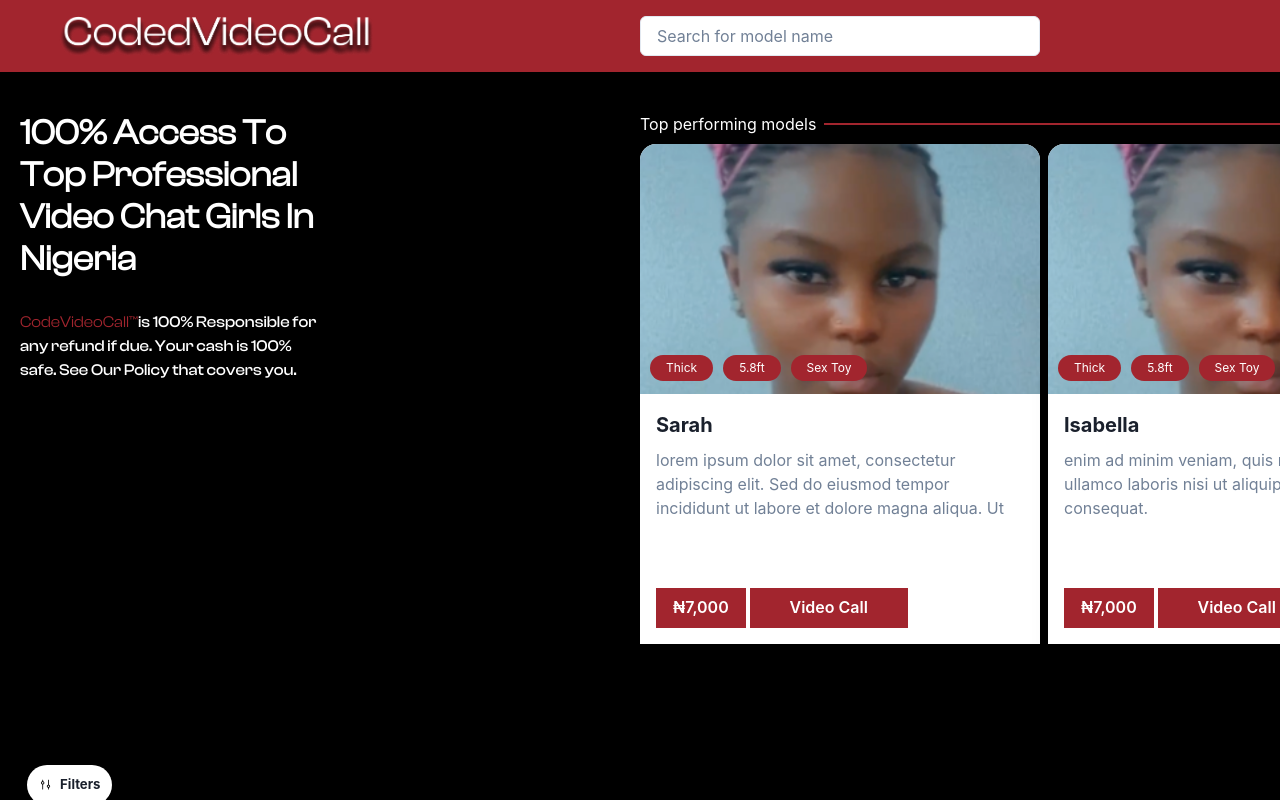
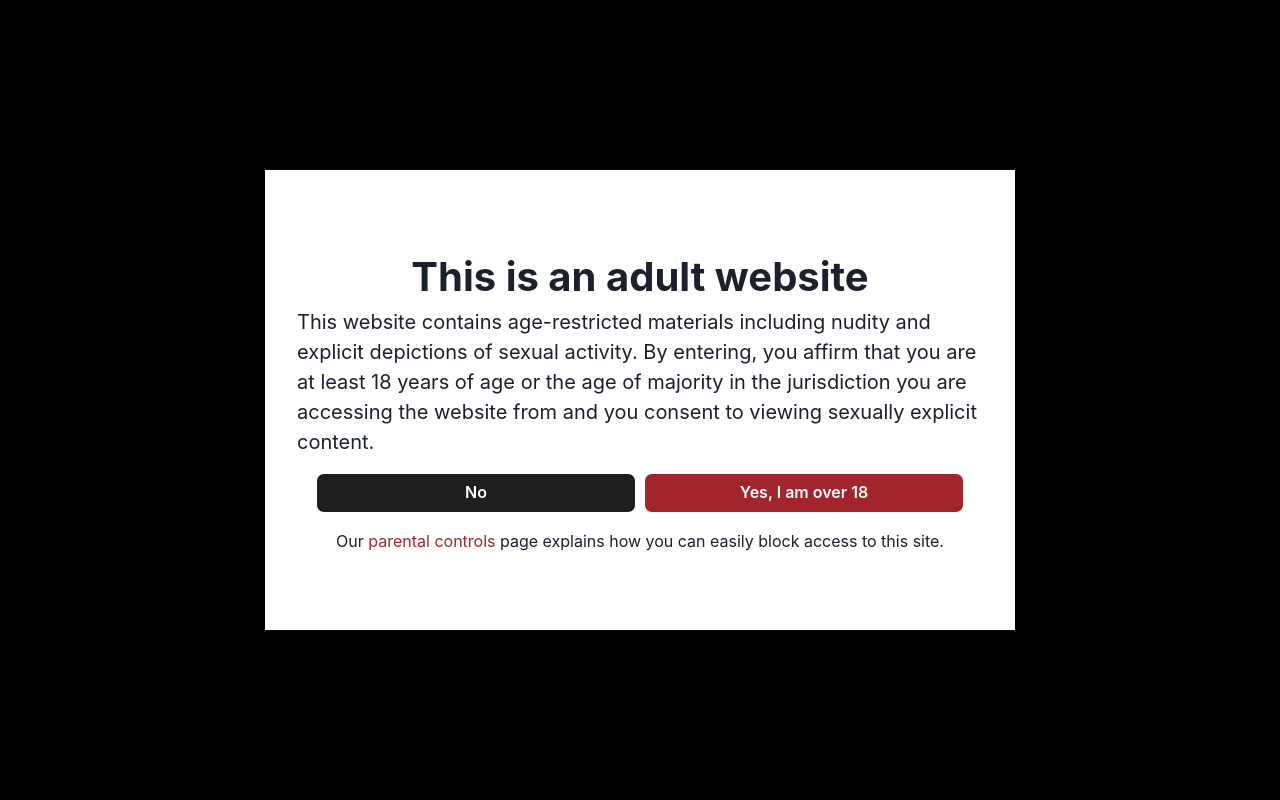
Before and after one commit to codiejay/poki-scrapie, a Next.js app: page / in a window 1280 px wide. Shown: the top 800 px of the page. Built offline with nearby package versions, Linux system fonts and the light colour scheme.

Commit message:
age verification for adults to access the site

```diff
--- /dev/null
+++ b/src/Components/Global/AgePopup.js
@@ -0,0 +1,126 @@
+'use client';
+import { Box, Button, Flex, Link, Text } from '@chakra-ui/react';
+import { useEffect, useState } from 'react';
+
+const AgePopup = () => {
+  const [showAgeVerificationPrompt, setShowAgeVerificationPrompt] =
+    useState(false);
+
+  const ageVerificationKey = 'ageVerified';
+  const ageVerificationExpiryKey = 'ageVerifiedExpiry';
+
+
+  const yesClosePopup = () => {
+    // Set verification status and expiration date
+    localStorage.setItem(ageVerificationKey, 'true');
+    const expiryDate = new Date();
+    expiryDate.setDate(expiryDate.getDate() + 7); // Expires in 7 days
+    localStorage.setItem(ageVerificationExpiryKey, expiryDate.toISOString());
+
+    // Close the popup
+    setShowAgeVerificationPrompt(false);
+  };
+  const noCloseSite = () => {
+    window.close();
+  };
+
+  const checkAgeVerification = () => {
+    const isVerified = localStorage.getItem(ageVerificationKey);
+    const expiryDate = localStorage.getItem(ageVerificationExpiryKey);
+
+    if (!isVerified || new Date(expiryDate) < new Date()) {
+      setShowAgeVerificationPrompt(true);
+    }
+  };
+
+  useEffect(() => {
+    checkAgeVerification();
+  }, []);
+  return (
+    <>
+      {showAgeVerificationPrompt && (
+        <Box
+          h={'100vh'}
+          w={'100vw'}
+          pos={'fixed'}
+          top={0}
+          left={0}
+          background={'black'}
+          zIndex={100}
+          css={{ boxShadow: '0 0 40px 5px rgba(255,255,255,.15)' }}
+        >
+          <Flex
+            height={'460px'}
+            maxW={'750px'}
+            w={'100%'}
+            py={'4rem'}
+            px={'2rem'}
+            pos={'fixed'}
+            top={'50%'}
+            left={'50%'}
+            transform={'auto'}
+            translateX={'-50%'}
+            translateY={'-50%'}
+            zIndex={'100'}
+            bg={'white'}
+            flexDir={'column'}
+            justifyContent={'center'}
+            alignItems={'center'}
+          >
+            <Text as='h2' fontSize={'2.5rem'} fontWeight={'700'}>
+              This is an adult website
+            </Text>
+            <Text as='h3' fontSize={'1.25rem'}>
+              This website contains age-restricted materials including nudity
+              and explicit depictions of sexual activity. By entering, you
+              affirm that you are at least 18 years of age or the age of
+              majority in the jurisdiction you are accessing the website from
+              and you consent to viewing sexually explicit content.
+            </Text>
+
+            <Flex gap={'2'} mt={'4'}>
+              <Button
+                bg={'#1f1f1f'}
+                color={'white'}
+                w={'20rem'}
+                px={4}
+                py={'1rem'}
+                borderRadius={'lg'}
+                borderColor={'#1f1f1f'}
+                border={'1px'}
+                _hover={{ bg: 'white', color: '#1f1f1f' }}
+                cursor={'pointer'}
+                onClick={noCloseSite}
+              >
+                <Text>No</Text>
+              </Button>
+
+              <Button
+                bg={'primary'}
+                color={'white'}
+                w={'20rem'}
+                px={4}
+                py={'1rem'}
+                borderRadius={'lg'}
+                cursor={'pointer'}
+                borderColor={'primary'}
+                border={'1px'}
+                _hover={{ bg: 'white', color: 'primary' }}
+                onClick={yesClosePopup}
+              >
+                <Text>Yes, I am over 18</Text>
+              </Button>
+            </Flex>
+
+            <Text fontSize={'1rem'} mt={'4'}>
+              Our <Link color={'primary'}>parental controls</Link> page explains
+              how you can easily block access to this site.
+            </Text>
+          </Flex>
+        </Box>
+      )}
+    </>
+  );
+};
+
+export default AgePopup;
--- a/src/app/layout.js
+++ b/src/app/layout.js
@@ -1,5 +1,6 @@
 import { Header } from "@/Components/Global/Header";
 import ThemeProvider from "./theme-provider";
+import AgePopup from '@/Components/Global/AgePopup';
 
 export default function RootLayout({ children }) {
   return (
@@ -8,6 +9,8 @@ export default function RootLayout({ children }) {
         <ThemeProvider>
           <Header />
           {children}
+
+          <AgePopup />
         </ThemeProvider>
       </body>
     </html>
```
Also changed, not shown: src/app/page.js (+4 -4 lines).
